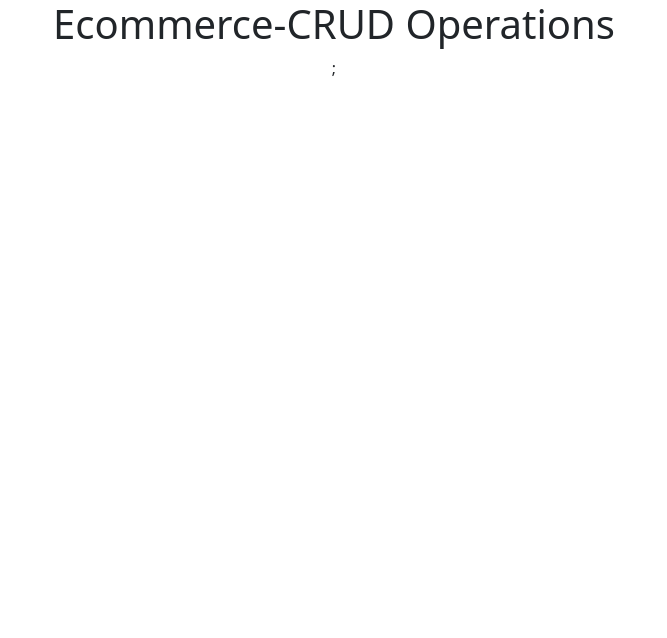
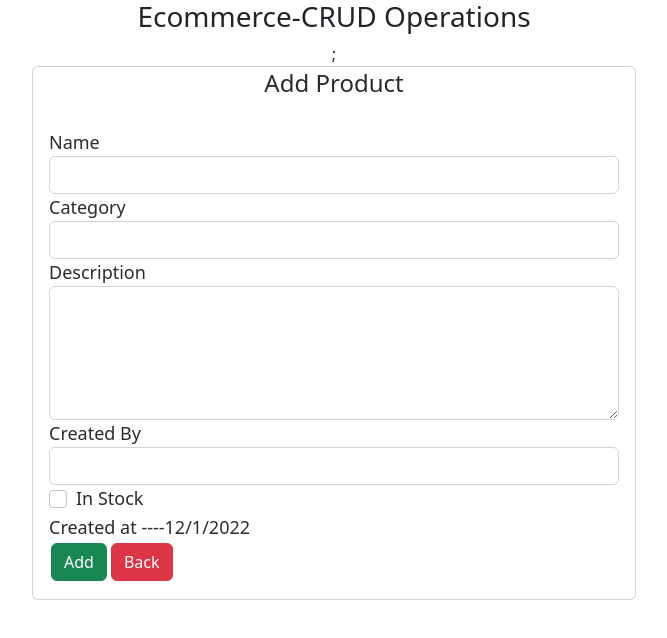
Before and after one commit to lisha149/Ecommerce_Node, a React (Create React App) app in the folder frontend/: page /products/create in a window 1280 px wide. Shown: the top 638 px of the page, without its empty margins (306-973 px from the left). Built offline with nearby package versions, Linux system fonts and the light colour scheme.

Commit message:
form created to add the products

```diff
--- a/frontend/src/App.css
+++ b/frontend/src/App.css
@@ -7,8 +7,11 @@
 .btn {
   margin: 2px;
 }
-.divbtn {
+.leftbtn {
   float: left;
+}
+.rightbtn {
+  float: right;
 }
 
 thead {
@@ -20,3 +23,8 @@ thead {
 tbody {
   font-size: 18px;
 }
+form {
+  font-size: 18px;
+  font-weight: 500;
+  color: #2b2b2b;
+}
--- a/frontend/src/App.js
+++ b/frontend/src/App.js
@@ -1,14 +1,16 @@
 import "./App.css";
 import { Routes, Route, BrowserRouter } from "react-router-dom";
 import ProductList from "./components/ProductList";
+import ProductCreate from "./components/ProductCreate";
 
 function App() {
   return (
     <div className="App">
-      <h1>Ecommerce-CRUD Operations</h1>;
+      <h3>Ecommerce-CRUD Operations</h3>;
       <BrowserRouter>
         <Routes>
           <Route path="/" element={<ProductList />} exact />
+          <Route path="/products/create" element={<ProductCreate />} exact />
         </Routes>
       </BrowserRouter>
     </div>
--- /dev/null
+++ b/frontend/src/components/ProductCreate.js
@@ -0,0 +1,86 @@
+import React from "react";
+import { Link } from "react-router-dom";
+
+const ProductCreate = () => {
+  return (
+    <div>
+      <div className="row">
+        <div className="offset-lg-3 col-lg-6">
+          <form className="container">
+            <div className="card" style={{ textAlign: "left" }}>
+              <div className="card-title">
+                <h4 style={{ textAlign: "center", marginTop: "2px" }}>
+                  Add Product
+                </h4>
+              </div>
+              <div className="card-body">
+                <div className="row">
+                  <div className="col-lg-12 col-xs-6">
+                    <div className="form-group">
+                      <label>Name</label>
+                      <input className="form-control"></input>
+                    </div>
+                  </div>
+
+                  <div className="col-lg-12 col-xs-6">
+                    <div className="form-group">
+                      <label>Category</label>
+                      <input className="form-control"></input>
+                    </div>
+                  </div>
+
+                  <div className="col-lg-12 col-xs-6">
+                    <div className="form-group">
+                      <label>Description</label>
+                      <textarea
+                        rows={5}
+                        cols={40}
+                        className="form-control"
+                      ></textarea>
+                    </div>
+                  </div>
+
+                  <div className="col-lg-12 col-xs-6">
+                    <div className="form-group">
+                      <label>Created By</label>
+                      <input className="form-control"></input>
+                    </div>
+                  </div>
+
+                  <div className="col-lg-12 col-xs-6">
+                    <div className="form-check">
+                      <input
+                        type="checkbox"
+                        className="form-check-input"
+                      ></input>
+                      <label className="form-check-label">In Stock</label>
+                    </div>
+                  </div>
+
+                  <div>
+                    <div className="form-group">
+                      <label>Created at ----</label>
+                      {new Date().toLocaleDateString()}
+                    </div>
+                  </div>
+                  <div className="col-lg-12 col-xs-6">
+                    <div className="form-group">
+                      <button className="btn btn-success" type="submit">
+                        Add
+                      </button>
+                      <Link to="/" className="btn btn-danger">
+                        Back
+                      </Link>
+                    </div>
+                  </div>
+                </div>
+              </div>
+            </div>
+          </form>
+        </div>
+      </div>
+    </div>
+  );
+};
+
+export default ProductCreate;
```
